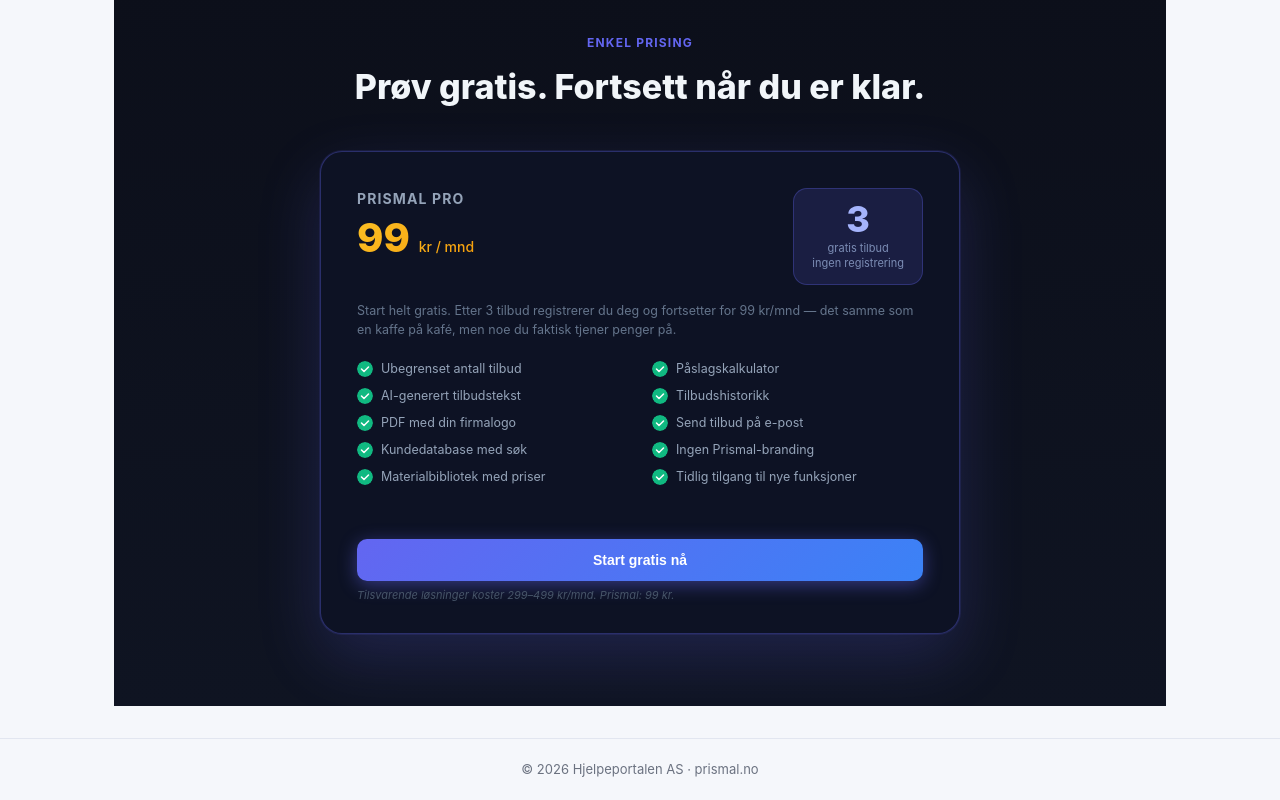
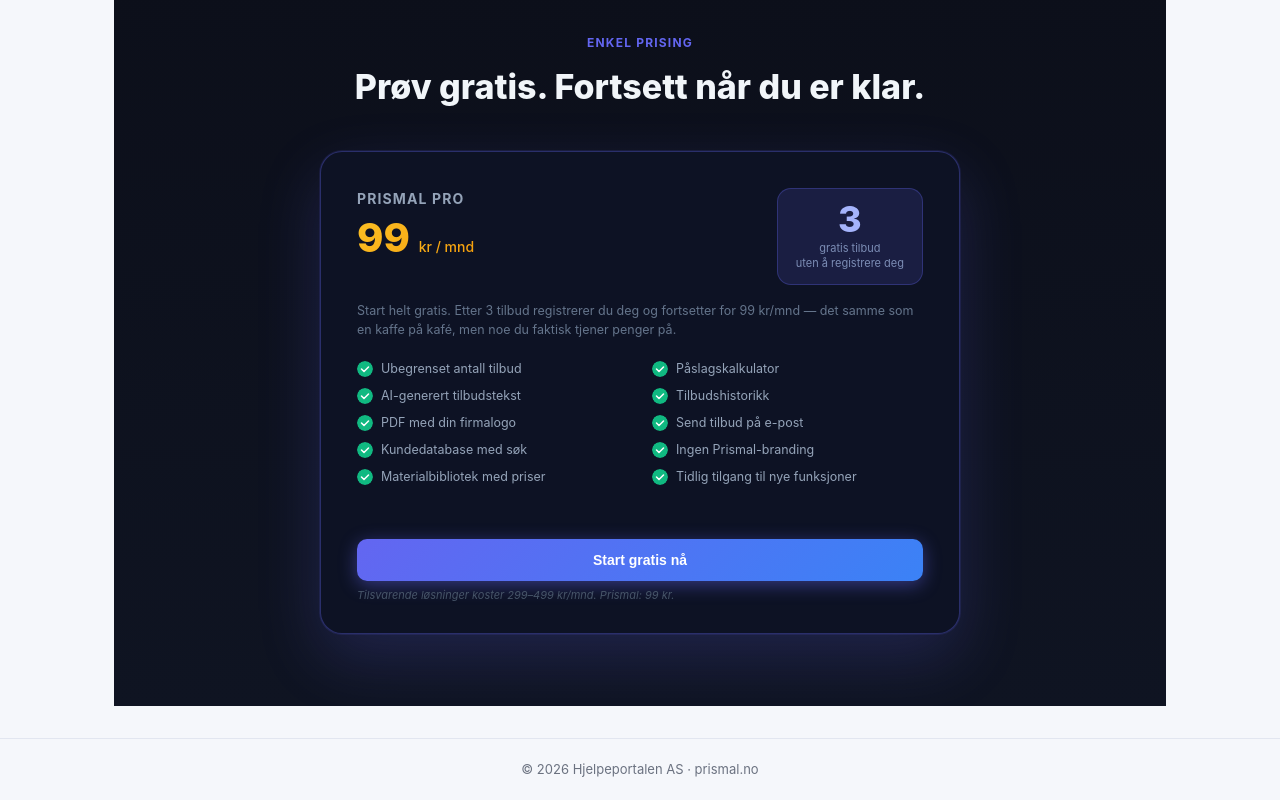
Before and after one commit to anderslura/Prismal, a React (Vite) app: page / in a window 1280 px wide. Shown: the part 911-1711 px from the top of the page. Built offline with nearby package versions, Linux system fonts and the light colour scheme.

Commit message:
feat: dark design hele siden + Pro-only prismodell med gratis prøve

```diff
--- a/src/components/Landingsside.jsx
+++ b/src/components/Landingsside.jsx
@@ -148,7 +148,7 @@
             </div>
             <div className="l2-trial-boks">
               <div className="l2-trial-tall">3</div>
-              <div className="l2-trial-tekst">gratis tilbud<br/>ingen registrering</div>
+              <div className="l2-trial-tekst">gratis tilbud<br/>uten å registrere deg</div>
             </div>
           </div>
 
```
